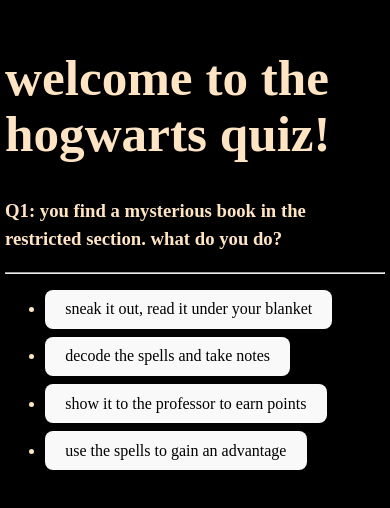
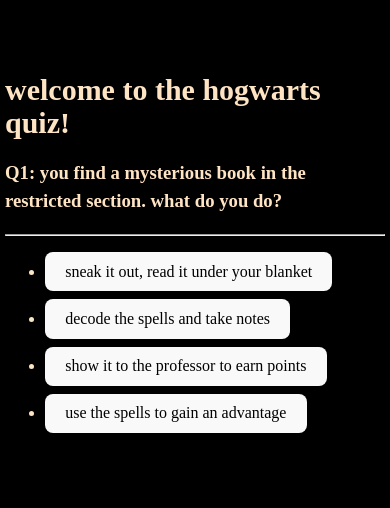
Before and after one commit to maithilimukherjee/hogwarts-sorting-quiz, a React (Vite) app: page / in a window 390 px wide. Shown: the part 176-684 px from the top of the page. Built offline with nearby package versions, Linux system fonts and the light colour scheme.

Commit message:
editing h1

```diff
--- a/src/components/Quiz.css
+++ b/src/components/Quiz.css
@@ -63,6 +63,9 @@
     padding: 5px;
     flex-direction: column;
   }
+  h1{
+    font-size: 30px;
+  }
 
   .houseImage {
     width: 200px;
```
